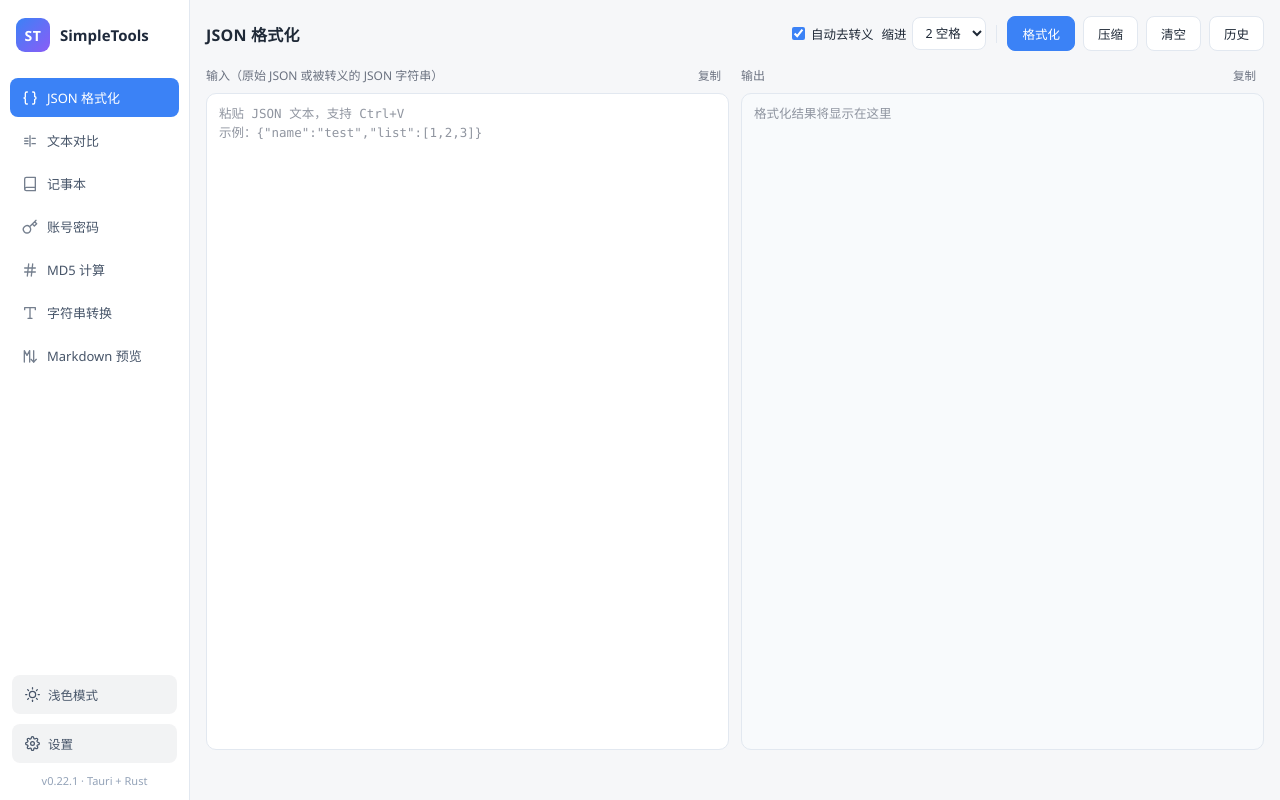
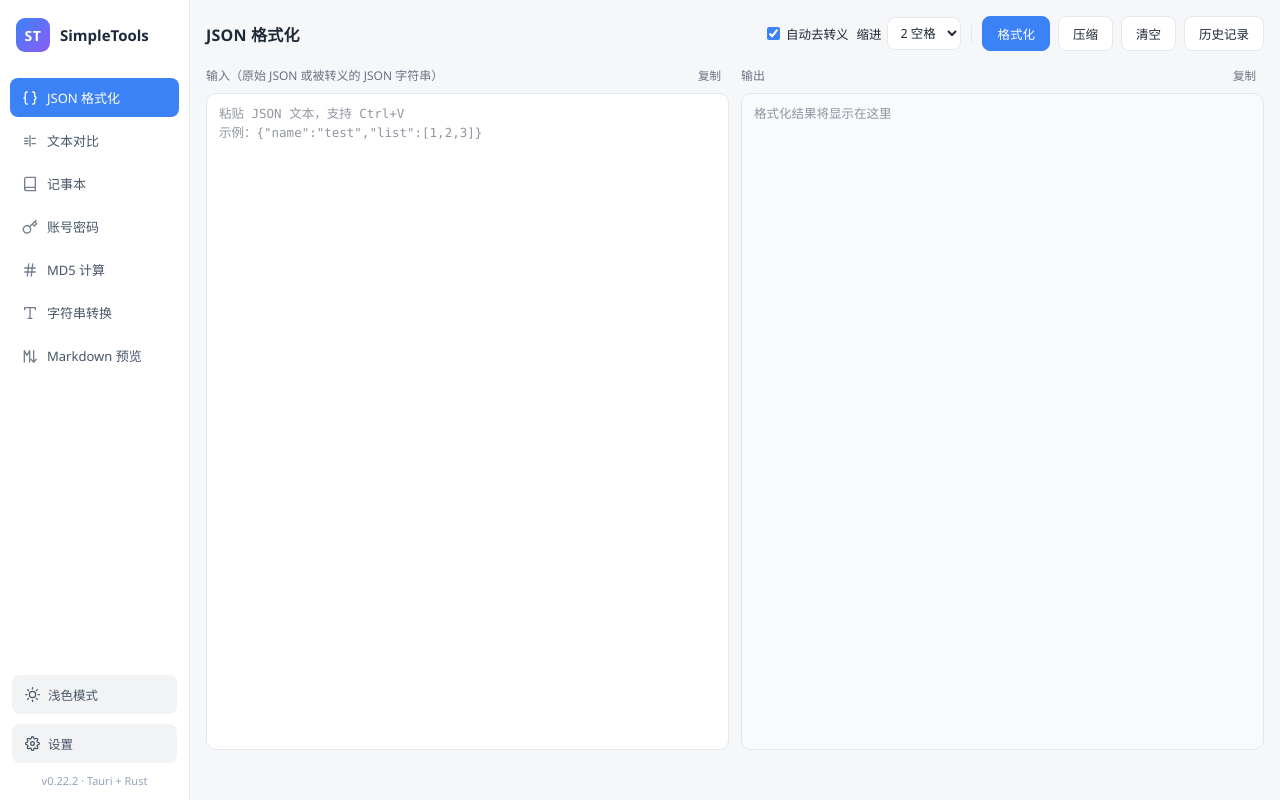
Before and after one commit to spencerlishaobing/SimpleTools, a website: page src/index.html in a window 1280 px wide. Drawn offline with Linux system fonts and the light colour scheme.

Commit message:
v0.22.2: rename history buttons to 历史记录 in all four panels

```diff
--- a/package.json
+++ b/package.json
@@ -1,7 +1,7 @@
 {
   "name": "simple-tools",
   "private": true,
-  "version": "0.22.1",
+  "version": "0.22.2",
   "description": "SimpleTools - 常用工具合集",
   "scripts": {
     "dev": "tauri dev",
--- a/src-tauri/Cargo.toml
+++ b/src-tauri/Cargo.toml
@@ -1,6 +1,6 @@
 [package]
 name = "simpletools"
-version = "0.22.1"
+version = "0.22.2"
 description = "SimpleTools - 常用工具合集"
 authors = ["SimpleTools"]
 edition = "2021"
--- a/src-tauri/tauri.conf.json
+++ b/src-tauri/tauri.conf.json
@@ -1,7 +1,7 @@
 {
   "$schema": "https://schema.tauri.app/config/2",
   "productName": "SimpleTools",
-  "version": "0.22.1",
+  "version": "0.22.2",
   "identifier": "com.simpletools.desktop",
   "build": {
     "frontendDist": "../src"
--- a/src/index.html
+++ b/src/index.html
@@ -129,7 +129,7 @@
         </svg>
         <span>设置</span>
       </button>
-      <div class="version">v0.22.1 · Tauri + Rust</div>
+      <div class="version">v0.22.2 · Tauri + Rust</div>
     </div>
   </aside>
 
@@ -154,7 +154,7 @@
           <button class="btn" id="json-minify" title="快捷键 Ctrl+Shift+Enter">压缩</button>
           <button class="btn" id="json-clear">清空</button>
           <div class="hist-anchor">
-            <button class="btn" id="json-history-btn" title="查看格式化历史记录（点击记录可恢复）">历史</button>
+            <button class="btn" id="json-history-btn" title="查看格式化历史记录（点击记录可恢复）">历史记录</button>
             <div class="hist-pop hidden" id="json-history-pop">
               <div class="hist-head">
                 <span class="hist-title">格式化记录</span>
@@ -194,7 +194,7 @@
           <button class="btn" id="diff-swap">交换左右</button>
           <button class="btn" id="diff-clear">清空</button>
           <div class="hist-anchor">
-            <button class="btn" id="diff-history-btn" title="查看对比历史记录（点击记录可恢复）">历史</button>
+            <button class="btn" id="diff-history-btn" title="查看对比历史记录（点击记录可恢复）">历史记录</button>
             <div class="hist-pop hidden" id="diff-history-pop">
               <div class="hist-head">
                 <span class="hist-title">对比记录</span>
@@ -335,7 +335,7 @@
             </select>
           </label>
           <div class="hist-anchor">
-            <button class="btn" id="md5-history-btn" title="查看 MD5 计算历史记录（点击记录可恢复）">历史</button>
+            <button class="btn" id="md5-history-btn" title="查看 MD5 计算历史记录（点击记录可恢复）">历史记录</button>
             <div class="hist-pop hidden" id="md5-history-pop">
               <div class="hist-head">
                 <span class="hist-title">MD5 记录</span>
@@ -377,7 +377,7 @@
         <div class="panel-actions">
           <span class="str-tip">大小写 / 驼峰 / 下划线 / 中划线 / 常量，输入即生成</span>
           <div class="hist-anchor">
-            <button class="btn" id="str-history-btn" title="查看转换历史记录（点击记录可恢复）">历史</button>
+            <button class="btn" id="str-history-btn" title="查看转换历史记录（点击记录可恢复）">历史记录</button>
             <div class="hist-pop hidden" id="str-history-pop">
               <div class="hist-head">
                 <span class="hist-title">转换记录</span>
```
Also changed, not shown: README.md, screenshots/accounts-search.png, screenshots/accounts.png, screenshots/dark.png, screenshots/diff.png, screenshots/json.png, screenshots/khaki.png, screenshots/md.png, screenshots/md5.png, screenshots/mix.png, screenshots/notes-md.png, screenshots/notes.png, screenshots/settings.png, screenshots/str.png, 1 other file.
